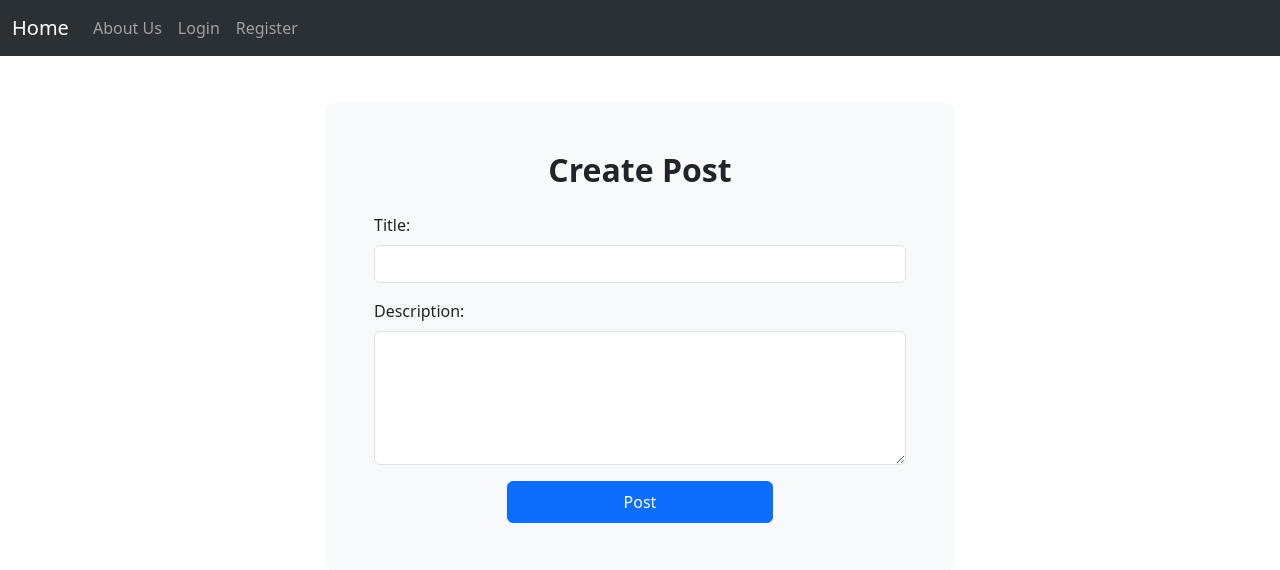
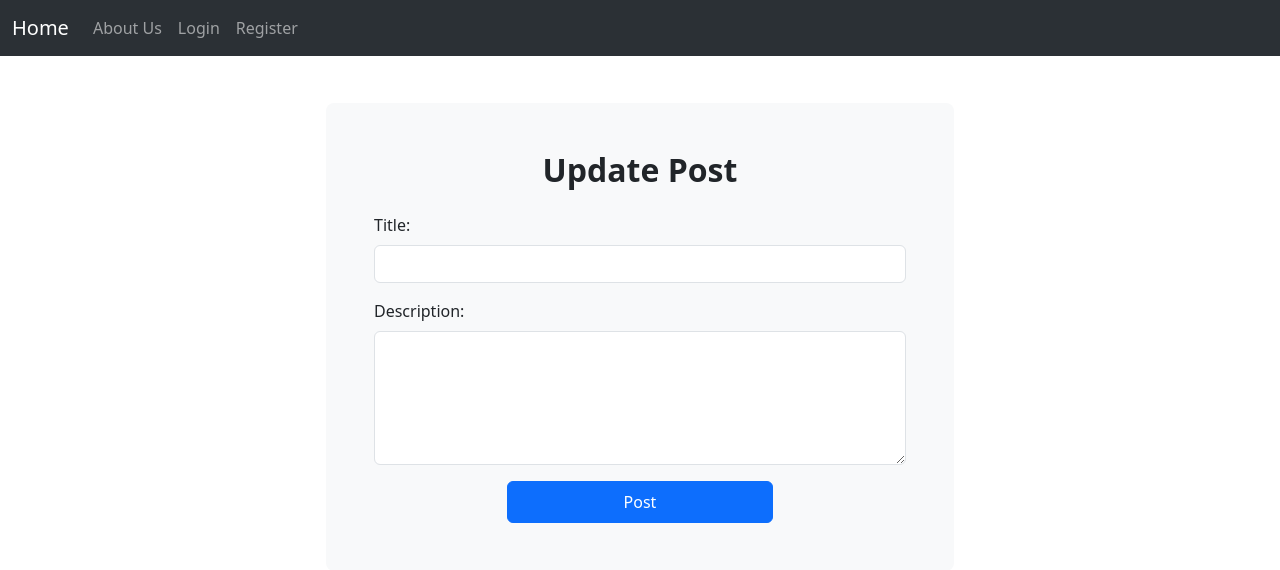
Before and after one commit to Rezuanul-Islam-Fahim/company-blog-flask, a Flask app: template blog/templates/update-post.html in a window 1280 px wide. Shown: the top 570 px of the page. Run offline with Flask 3, Linux system fonts and the light colour scheme; the template is opened without the code that fills it: values that come from a table or form of the project are taken from there, others are empty.

Commit message:
Fix update-post template's title

```diff
--- a/blog/templates/update-post.html
+++ b/blog/templates/update-post.html
@@ -3,7 +3,7 @@
 {% block content %}
 <div class="container-fluid my-5 text-center">
     <div class="col-md-6 mx-auto p-5 bg-body-tertiary rounded-3">
-        <h1 class="fs-2 fw-semibold mb-4">Create Post</h1>
+        <h1 class="fs-2 fw-semibold mb-4">Update Post</h1>
         <form method="POST">
             {{ form.hidden_tag() }}
             <div class="mb-3 text-start">
```
